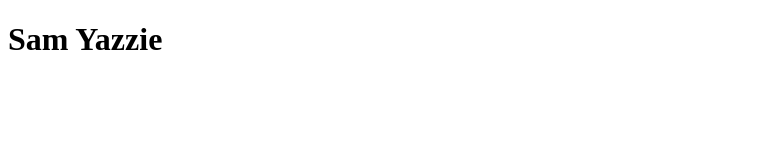
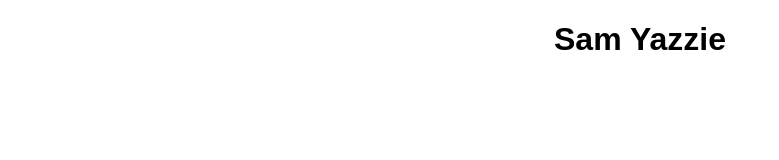
Before and after one commit to SammySosa151/Website_1, a plain HTML site: page index.html in a window 1280 px wide. Shown: the whole page, without its empty margins (0-779 px from the left). Drawn offline with Linux system fonts and the light colour scheme; a web font is replaced by a local one.

Commit message:
Add files via upload

```diff
--- a/bruh.css
+++ b/bruh.css
@@ -1,7 +1,8 @@
 @charset "utf-8";
 /* CSS Document */
-#header style{
+.poggers{
 	text-align: center;
+	font-family: fieldwork, sans-serif;
 }
 
 p {
```
